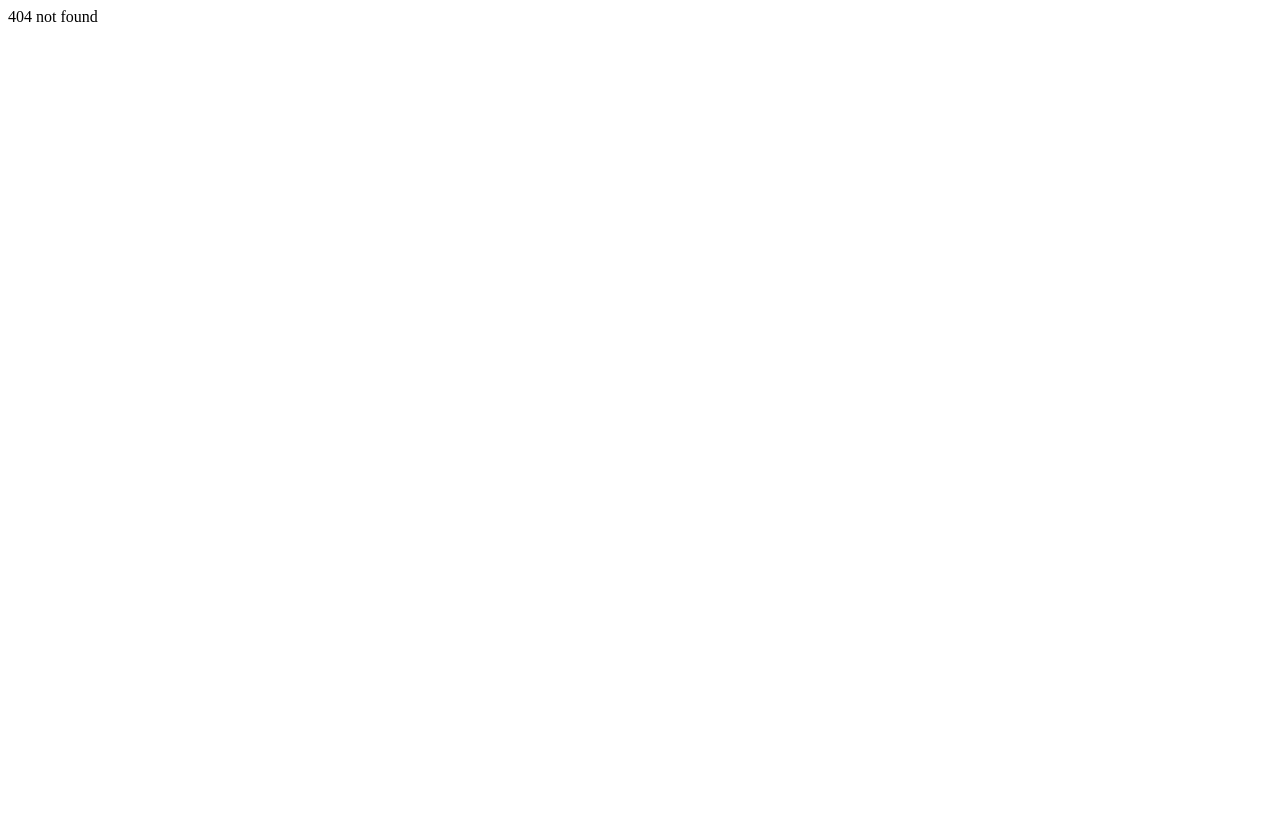
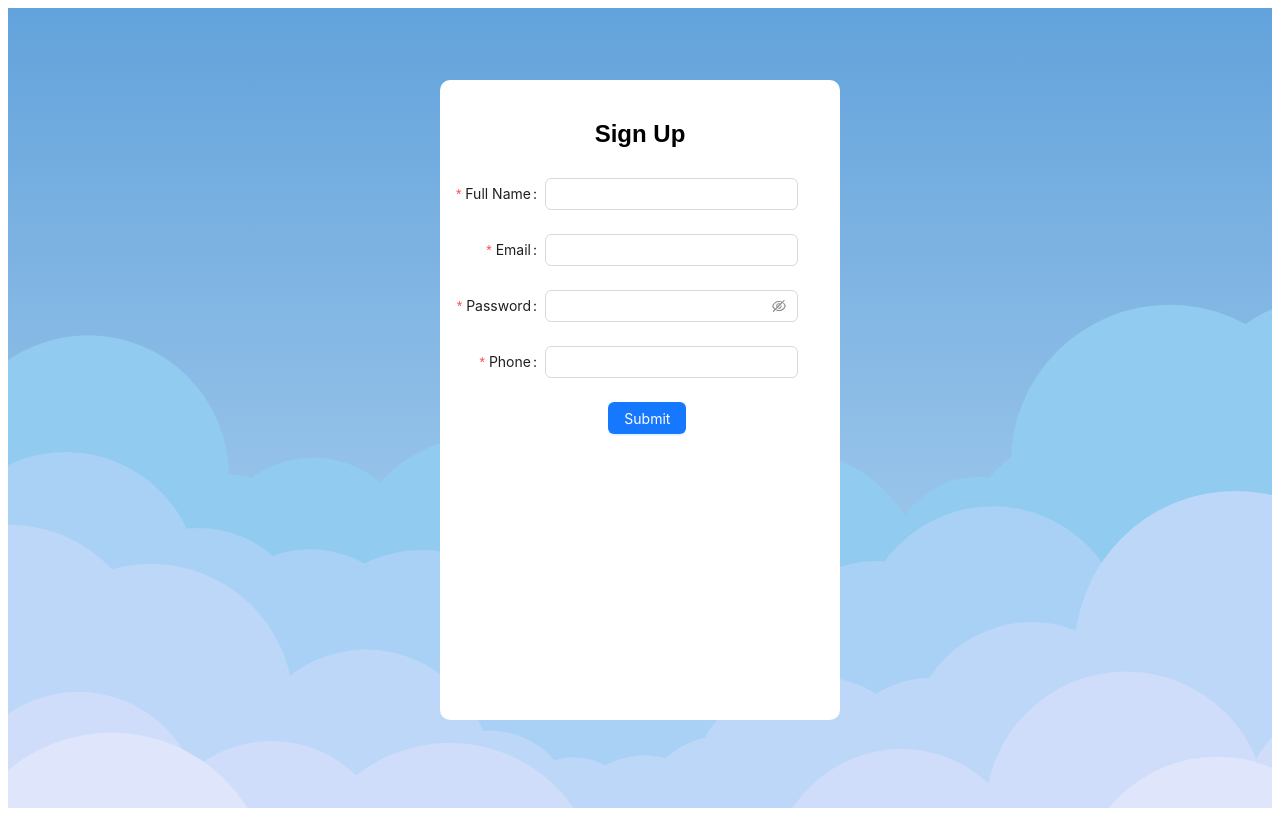
Before and after one commit to giangpham-cfg/E-commerce-project, a React (Vite) app: page /register in a window 1280 px wide. Before the commit this address had no page. Built offline with nearby package versions, Linux system fonts and the light colour scheme.

Commit message:
design register page

```diff
--- a/src/App.jsx
+++ b/src/App.jsx
@@ -10,6 +10,7 @@ import { Outlet } from "react-router-dom";
 import Header from './components/Header';
 import Footer from './components/Footer';
 import Home from './components/Home';
+import RegisterPage from './pages/register';
 
 const Layout = () => {
   return (
@@ -43,6 +44,10 @@ const router = createBrowserRouter([
     path: "/login",
     element: <LoginPage />,
   },
+  {
+    path: "/register",
+    element: <RegisterPage />,
+  },
 ]);
 
 export default function App() {
--- /dev/null
+++ b/src/pages/register/index.jsx
@@ -0,0 +1,75 @@
+import React from 'react';
+import './index.scss';
+import { Button, Checkbox, Form, Input } from 'antd';
+
+// const onFinish = (values: any) => {
+//   console.log('Success:', values);
+// };
+
+// const onFinishFailed = (errorInfo: any) => {
+//   console.log('Failed:', errorInfo);
+// };
+
+const RegisterPage = () => {
+
+    return (
+        <div className='register-wrapper'>
+            <div className='register-container'>
+                <div className='register-content'>
+                    <div className='sign-up'>Sign Up</div>
+                    <Form
+                        name="basic"
+                        labelCol={{ span: 6 }}
+                        wrapperCol={{ span: 16 }}
+                        // style={{ maxWidth: 600 }}
+                        initialValues={{ remember: true }}
+                        // onFinish={onFinish}
+                        // onFinishFailed={onFinishFailed}
+                        autoComplete="off"
+                    >
+                        <Form.Item
+                            label="Full Name"
+                            name="fullName"
+                            rules={[{ required: true, message: 'Please input your full name!' }]}
+                        >
+                            <Input />
+                        </Form.Item>
+
+                        <Form.Item
+                            label="Email"
+                            name="email"
+                            rules={[{ required: true, message: 'Please input your email!' }]}
+                        >
+                            <Input />
+                        </Form.Item>
+
+                        <Form.Item
+                            label="Password"
+                            name="password"
+                            rules={[{ required: true, message: 'Please input your password!' }]}
+                        >
+                            <Input.Password />
+                        </Form.Item>
+
+                        <Form.Item
+                            label="Phone"
+                            name="phone"
+                            rules={[{ required: true, message: 'Please input your phone number!' }]}
+                        >
+                            <Input />
+                        </Form.Item>
+
+                        <Form.Item wrapperCol={{ offset: 10, span: 16 }}>
+                            <Button type="primary" htmlType="submit">
+                                Submit
+                            </Button>
+                        </Form.Item>
+                    </Form>
+                </div>
+            </div>
+        </div>
+    )
+
+};
+
+export default RegisterPage
--- /dev/null
+++ b/src/pages/register/index.scss
@@ -0,0 +1,37 @@
+* {
+    box-sizing: border-box;
+}
+.register-wrapper {
+    height: 100vh;
+    background: url('../../assets/register-background.svg');
+    background-repeat: no-repeat;
+    background-position: center;
+    background-size: cover;
+
+    .register-container {
+        position: absolute;
+        top: 0;
+        bottom: 0;
+        left: 0;
+        right: 0;
+        width: 30vw;
+        min-width: 400px;
+        height: 80vh;
+        margin: auto;
+        border-radius: 10px;
+        background-color: white;
+
+        .register-content {
+            padding: 10px;
+
+            .sign-up {
+                font-weight: 600;
+                font-size: 24px;
+                padding-top: 30px;
+                margin-bottom: 30px;
+                text-align: center;
+                font-family: Arial, Helvetica, sans-serif;
+            }
+        }
+    }
+}
```
Also changed, not shown: package.json (+6 -2 lines), src/assets/register-background.svg (added).
